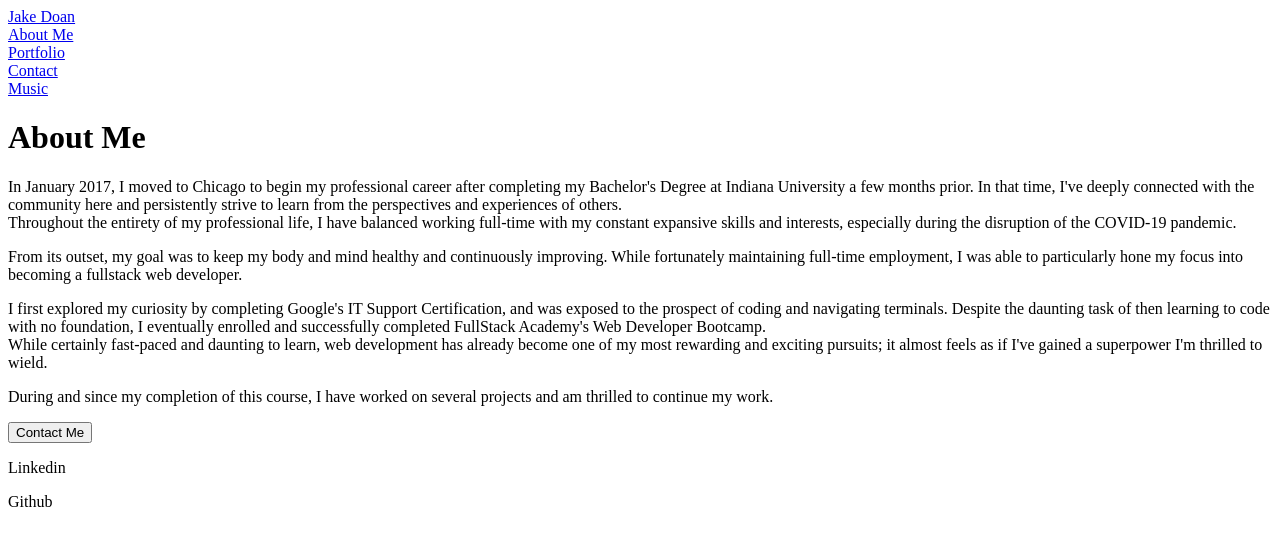
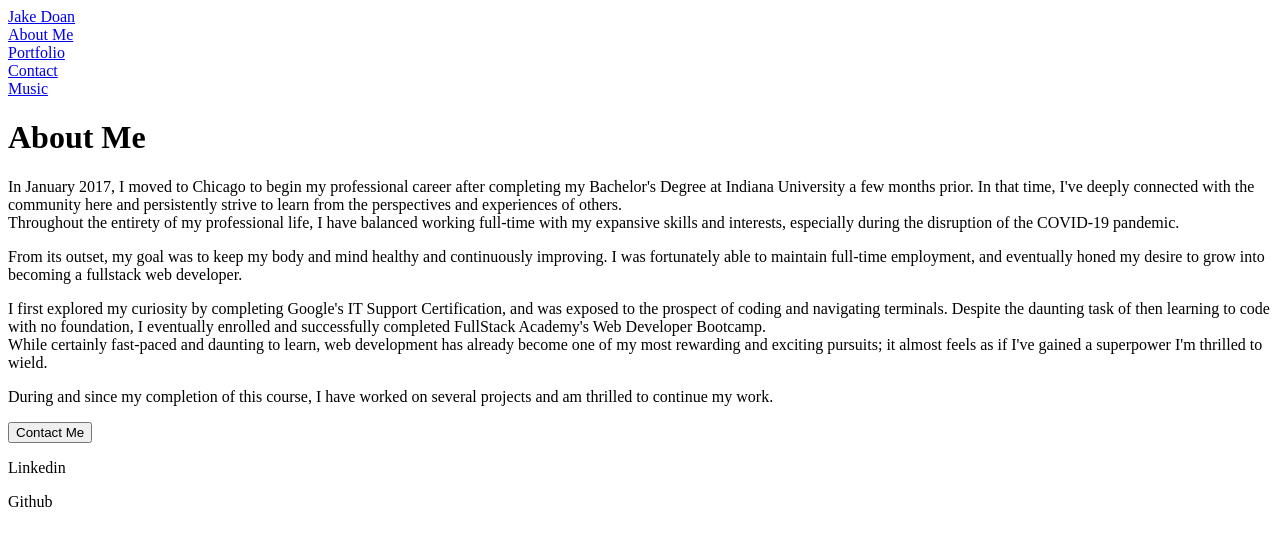
Before and after one commit to jakedoan3/portfolio, a React (Create React App) app: page /about in a window 1280 px wide. Shown: the top 546 px of the page. Built offline with nearby package versions, Linux system fonts and the light colour scheme.

Commit message:
cleaned up bio+pseudocode for footer+resume

```diff
--- a/src/AboutMe.jsx
+++ b/src/AboutMe.jsx
@@ -5,8 +5,8 @@ const AboutMe = () => {
   return (
     <div>
       <h1>About Me</h1>
-      <p>In January 2017, I moved to Chicago to begin my professional career after completing my Bachelor's Degree at Indiana University a few months prior. In that time, I've deeply connected with the community here and persistently strive to learn from the perspectives and experiences of others. <br/>Throughout the entirety of my professional life, I have balanced working full-time with my constant expansive skills and interests, especially during the disruption of the COVID-19 pandemic.</p>
-      <p>From its outset, my goal was to keep my body and mind healthy and continuously improving. While fortunately maintaining full-time employment, I was able to particularly hone my focus into becoming a fullstack web developer. </p>
+      <p>In January 2017, I moved to Chicago to begin my professional career after completing my Bachelor's Degree at Indiana University a few months prior. In that time, I've deeply connected with the community here and persistently strive to learn from the perspectives and experiences of others. <br/>Throughout the entirety of my professional life, I have balanced working full-time with my expansive skills and interests, especially during the disruption of the COVID-19 pandemic.</p>
+      <p>From its outset, my goal was to keep my body and mind healthy and continuously improving. I was fortunately able to maintain full-time employment, and eventually honed my desire to grow into becoming a fullstack web developer. </p>
       <p>I first explored my curiosity by completing Google's IT Support Certification, and was exposed to the prospect of coding and navigating terminals. Despite the daunting task of then learning to code with no foundation, I eventually enrolled and successfully completed FullStack Academy's Web Developer Bootcamp.
        <br/>While certainly fast-paced and daunting to learn, web development has already become one of my most rewarding and exciting pursuits; it almost feels as if I've gained a superpower I'm thrilled to wield. </p>
       <p>During and since my completion of this course, I have worked on several projects and am thrilled to continue my work. </p>
--- a/src/Home.jsx
+++ b/src/Home.jsx
@@ -4,7 +4,7 @@ const Home = () => {
   return (
     <div>
         <h1>James "Jake" Doan III</h1>
-
+        {/* Google Doc Resume Link */}
     </div>
   )
 }
```
